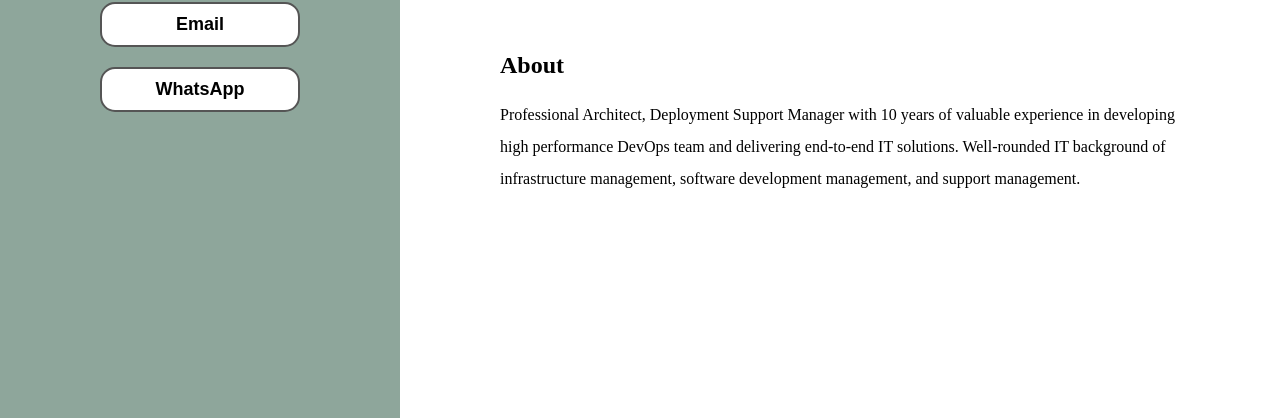
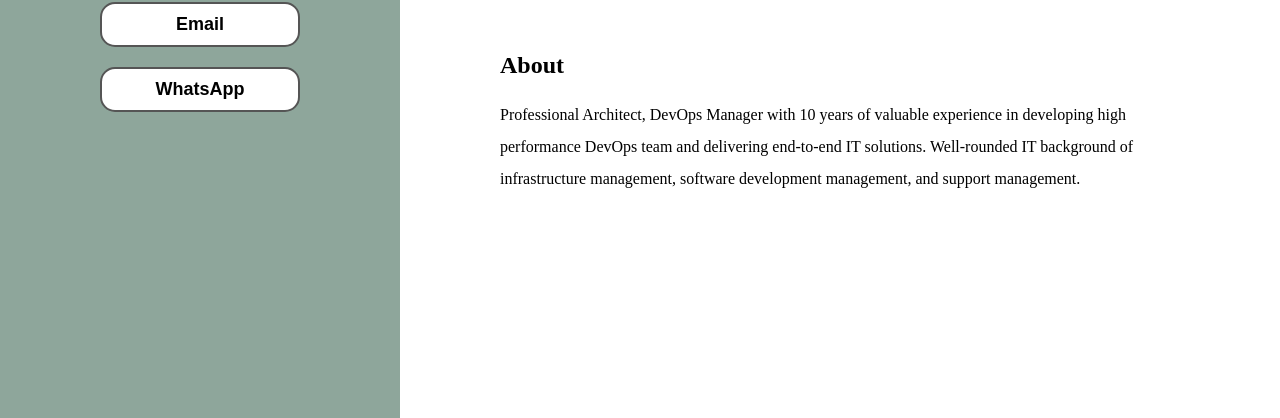
Before and after one commit to ivanjeremiah/cv, a plain HTML site: page index.html in a window 1280 px wide. Shown: the part 382-800 px from the top of the page. Drawn offline with Linux system fonts and the light colour scheme.

Commit message:
Update index.html

```diff
--- a/index.html
+++ b/index.html
@@ -43,7 +43,7 @@
 
     <div id="about">
     <h2>About</h2>
-    <p> Professional Architect, Deployment Support Manager with 10 years of valuable experience in developing high performance DevOps team and delivering end-to-end IT solutions. Well-rounded IT background of infrastructure management, software development management, and support management.</p>
+    <p> Professional Architect, DevOps Manager with 10 years of valuable experience in developing high performance DevOps team and delivering end-to-end IT solutions. Well-rounded IT background of infrastructure management, software development management, and support management.</p>
     </div>
 
     <div id="experience">
```
